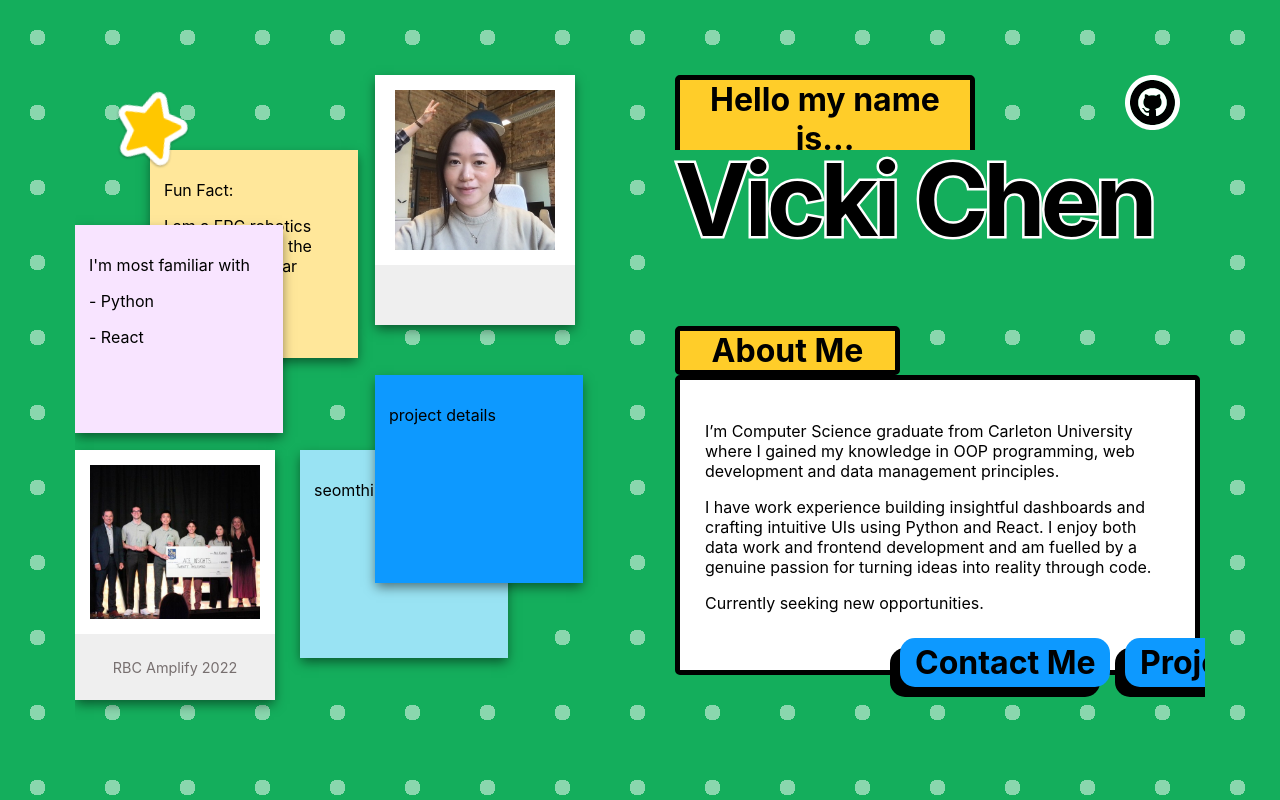
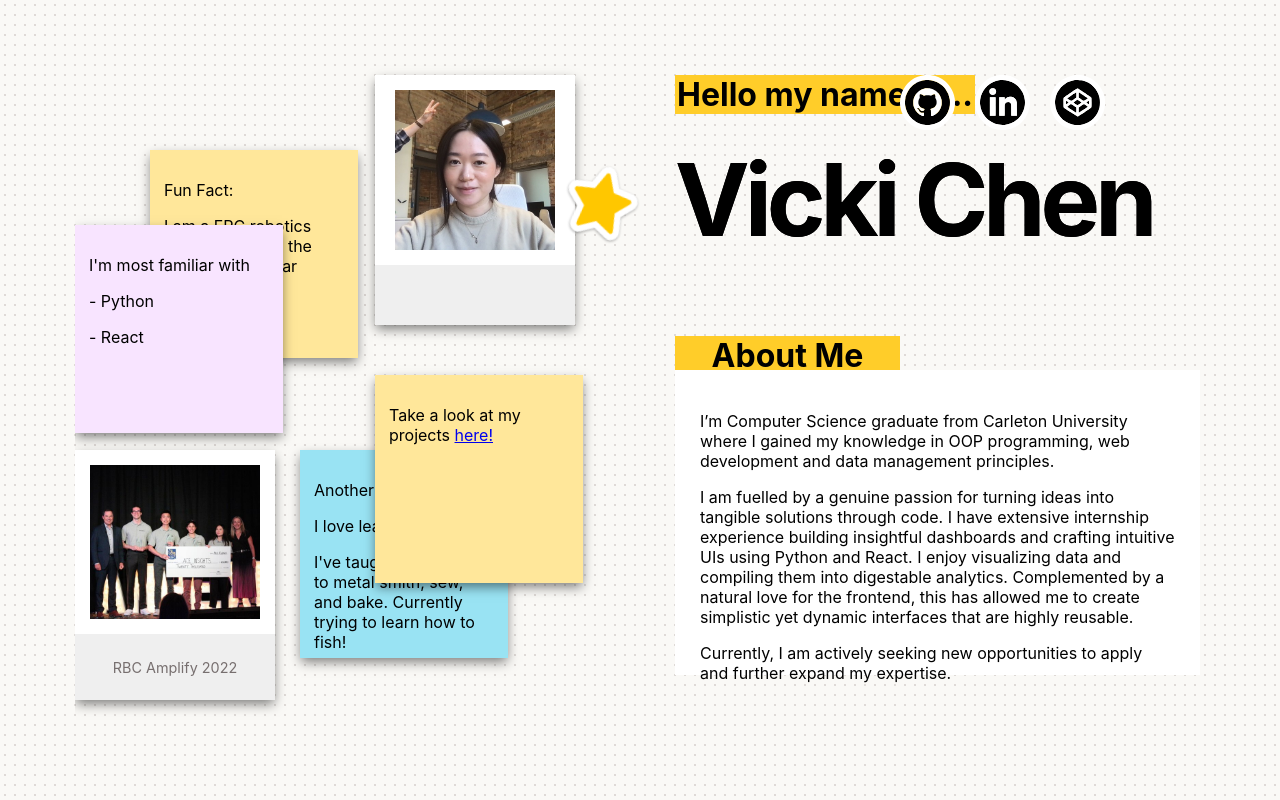
Before and after one commit to missvickies/personal-website, a React (Create React App) app: page / in a window 1280 px wide. Built offline with nearby package versions, Linux system fonts and the light colour scheme; grey boxes are pictures that could not be loaded.

Commit message:
redo design

```diff
--- a/src/App.css
+++ b/src/App.css
@@ -1,7 +1,7 @@
 body{
-    background-image: radial-gradient(rgba(255, 255, 255, 0.5) 15%, transparent 0);
+    background-image: radial-gradient(rgba(41, 12, 12, 0.132) 15%, transparent 0);
     background-position: 0 0 ;
-    background-size: 75px 75px;
+    background-size: 10px 10px;
     float:left;
     min-width:1024px;
 }
--- a/src/components/bordertext.js
+++ b/src/components/bordertext.js
@@ -10,8 +10,6 @@ export default function BorderedText({children}){
 
 const Border = styled.div`
     background: #FFCD29;
-    border: 5px solid #000000;
-    border-radius: 5px;
     text-align:center;
     margin:auto;
 
--- a/src/components/button.jsx
+++ b/src/components/button.jsx
@@ -17,34 +17,25 @@ export default function Button({col,children,linkTo,mailTo}){
 
 
 const ButtonStyle = styled.div`
-    grid-column:${(props)=> props.col};
-    grid-row:-1;
-    gap: 5px;
 z-index:1;
 white-space: nowrap;
-    height:100%;
-    margin-top:50%;
-
-    h1{
-        width:180px;
 margin:0;
+display:flex;
+align-items:center;
+font-size:2em;
+font-weight:bold;
 background: #0D99FF;
-        padding: 5px 15px;
+padding: 15px;
 box-shadow: -10px 10px 0px #000000;
 border-radius: 15px;
-    }
 
-    h1:hover{
+&:hover{
     background-color: var(--yellow)
 }
 
-    h1:active {
+&:active {
     background-color: var(--yellow);
     box-shadow: -5px 5px 0px #000000;
     transform: translate(-10px,10px);
     }
-
-    @media ${device.laptop}{
-        grid-row:-2;
-    }
 `
--- a/src/components/note.jsx
+++ b/src/components/note.jsx
@@ -11,18 +11,32 @@ export default function Note({color,children,row,col}){
 }
 
 const Notepad = styled.div`
-    background: var(--blue);
-    background: ${(props)=>props.color};
-    grid-row:${(props)=> props.row +2};
-    grid-column:${(props)=> props.col +5};
-    -webkit-box-shadow: 0px 5px 11px -1px rgba(0,0,0,0.5);
-    box-shadow: 0px 5px 11px -1px rgba(0,0,0,0.5);
-    padding:14px;
-    width: 180px;
-    height:180px;
     &:hover {
         z-index:1
       }
+
+    @media ${device.mobileS}{
+        width: 0px;
+        height:0px;
+        text-indent: 100%;
+        white-space: nowrap;
+        overflow: hidden;
+    }
+    @media ${device.tablet}{
+        grid-row:${(props)=> props.row +2};
+        grid-column:${(props)=> props.col +5};
+        background: var(--blue);
+        background: ${(props)=>props.color};
+        -webkit-box-shadow: 0px 5px 11px -1px rgba(0,0,0,0.5);
+        box-shadow: 0px 5px 11px -1px rgba(0,0,0,0.5);
+        padding:14px;
+        width: 180px;
+        height:180px;
+
+        //unhide text
+        text-indent: 0;
+        white-space: wrap;
+    }
     @media ${device.laptop}{
         grid-row:${(props)=> props.row};
         grid-column:${(props)=> props.col};
--- a/src/components/polaroid.jsx
+++ b/src/components/polaroid.jsx
@@ -23,13 +23,16 @@ const PolaroidBorder = styled.div`
     -webkit-box-shadow: 0px 5px 11px -1px rgba(0,0,0,0.5);
     box-shadow: 0px 5px 11px -1px rgba(0,0,0,0.5);
     text-align:center;
-    grid-row:5;
-    grid-column:1;
     display:flex;
     height:400px;
     width:350px;
     flex-direction: column;
     justify-content: center;
+
+    @media ${device.mobileS}{
+        grid-row:6/9;
+        grid-column:1;
+    }
 
     @media ${device.laptop}{
         grid-row:${(props)=> props.row};
--- a/src/components/tab.js
+++ b/src/components/tab.js
@@ -1,29 +1,26 @@
 import styled from "styled-components"
 import {device} from "./device"
-import Button from "./button"
 
 export default function Tab(){
     return (
         <FlexContainer>
-                <BorderText><h1>About Me</h1></BorderText>
+            <BorderText><h1>About Me</h1> </BorderText>
             <BorderCard>
             <p>
             I’m Computer Science graduate from Carleton University where I gained my knowledge in OOP programming, web development and data management principles.
             </p>
             <p>
-            I have work experience building insightful dashboards and crafting intuitive UIs using Python and React. I enjoy both data work and frontend development and am fuelled by a genuine passion for turning ideas into reality through code.
+            I am fuelled by a genuine passion for turning ideas into tangible solutions through code.
+            I have extensive internship experience building insightful dashboards and crafting intuitive UIs using Python and React. I enjoy visualizing data and compiling them into digestable analytics. Complemented by a natural love for the frontend, this has allowed me to create simplistic yet dynamic interfaces that are highly reusable.
             </p>
             <p>
-            Currently seeking new opportunities.
+            Currently, I am actively seeking new opportunities to apply and further expand my expertise.
             </p>
             </BorderCard>
-            <Button mailTo="mailto:vickichen@cmail.carleton.ca" col = "4" > <h1>Contact Me </h1></Button>
-            <Button col = "7" linkTo="/projects"><h1>Projects<svg width="62" height="25" viewBox="0 0 62 38" fill="none" xmlns="http://www.w3.org/2000/svg">
-                <path d="M60.7678 20.7678C61.7441 19.7915 61.7441 18.2085 60.7678 17.2322L44.8579 1.32233C43.8815 0.34602 42.2986 0.34602 41.3223 1.32233C40.346 2.29864 40.346 3.88155 41.3223 4.85786L55.4645 19L41.3223 33.1421C40.346 34.1184 40.346 35.7014 41.3223 36.6777C42.2986 37.654 43.8815 37.654 44.8579 36.6777L60.7678 20.7678ZM0 21.5H59V16.5H0V21.5Z" fill="black"/>
-            </svg></h1></Button>
         </FlexContainer>
     )
 }
+
 const FlexContainer =  styled.div`
     display:grid;
     height:100%;
@@ -32,25 +29,24 @@ const FlexContainer =  styled.div`
 `
 const BorderCard = styled.div`
     background-color: white;
-    border: 5px solid #000000;
-    border-radius: 5px;
     padding: 25px;
     grid-column: 1/-1;
-    grid-row: 2/-1;
+    margin-top:-5px;
+    grid-row: 2 / -1;
     display:flex-column;
 
-@media ${device.desktop} {
-    padding: 50px;
-    margin-top:-5px;
-    grid-column: 1/-1;
-    grid-row: 2 /-1;
-}
+    @media ${device.mobileS} {
+        padding: 25px;
+        grid-column: 1/-1;
+    }
+    @media ${device.desktop} {
+        padding: 50px;
+        grid-column: 1/-1;
+    }
 `
 const BorderText = styled.div`
-    grid-column:span 3;
+    grid-column:1 /4;
     background: #FFCD29;
-    border: 5px solid #000000;
-    border-radius: 5px;
     text-align:center;
     margin-top:auto;
 
--- a/src/components/title.js
+++ b/src/components/title.js
@@ -11,15 +11,19 @@ export default function Title({children}){
 }
 
 const BorderTitle = styled.h1`
-font-size: 100px;
+font-size: 80px;
 line-height: 100%;
 letter-spacing: -0.05em;
 margin:0;
 z-index:1;
 -webkit-text-fill-color: black;
--webkit-text-stroke: 5px white;
 position:absolute;
 
+@media ${device.mobileS} {
+    font-size: 80px;
+    grid-row:2;
+    grid-span:4;
+}
 @media ${device.laptop} {
     font-size: 100px;
 }
@@ -29,10 +33,9 @@ position:absolute;
 
 `
 const NoStroke = styled.h1`
-font-size: 100px;
+font-size: 80px;
 line-height: 100%;
 letter-spacing: -0.05em;
--webkit-text-stroke: 5px transparent;
 z-index:2;
 position:absolute;
 margin:0;
--- a/src/index.css
+++ b/src/index.css
@@ -1,8 +1,8 @@
 :root {
   --pink: #F8E4FF;
   --blue: #99E3F3;
-  --darkblue:#0D99FF;
-  --green:#14AE5C;
+  --darkblue:#FFE79A;
+  --green:;
   --yellow:#FFE79A;
   --purple:#7B61FF;
   --fullwidth: 100%;
@@ -27,5 +27,5 @@ code {
 }
 
 a {
-  all: unset;
+  /* all: unset; */
 }
--- a/src/pages/home.js
+++ b/src/pages/home.js
@@ -5,15 +5,13 @@ import Title from '../components/title';
 import Tab from '../components/tab'
 import Dp from '../assets/profile-img/profile.jpeg'
 import StarImg1 from '../assets/profile-img/Star-1.svg'
-import StarImg2 from '../assets/profile-img/Star.svg'
-import CoffeeImg from '../assets/profile-img/mug.svg'
 import Note from "../components/note"
 import { device } from '../components/device';
 import Polaroid from '../components/polaroid';
 import amplifyImage from '../assets/project-img/amplify.jpeg';
 
 export default function Home(){
-    document.body.style.backgroundColor= "var(--green)";
+    document.body.style.backgroundColor= "#FAF9F6";
 
 
     const notes = [
@@ -46,14 +44,22 @@ export default function Home(){
             row:7,
             col:4,
             color: "var(--blue)",
-            text:"seomthing else"
+            text:
+            <div>
+            <p>Another Fun Fact:</p>
+            <p>I love learning.</p>
+            <p>I've taught myself how to metal smith, sew, and bake. Currently trying to learn how to fish! </p>
+        </div>
         },
         {
             uid: "3",
             row:6,
             col:5,
             color: "var(--darkblue)",
-            text:"project details"
+            text:
+            <div>
+                <p>Take a look at my projects <a href ="https://www.notion.so/Hey-there-I-m-Vicki-bc50e4028cb44ce2a6d2c6bebecd5382"> here!</a></p>
+            </div>
         },
     ]
 
@@ -61,22 +67,10 @@ export default function Home(){
         <Grid>
             <div></div>
             <SubGrid>
-                {/* <Links>
-                    <FlexLinks/>
-                </Links> */}
-                {/* <Photo/> */}
-                {/* <Star1>
-                    <img src = {StarImg2} alt = "stars"/>
-                </Star1> */}
+
                 <Star2>
                     <img src = {StarImg1} alt = "star"></img>
                 </Star2>
-                {/* <Note uid="1"/>
-                <Note uid = "1" color = "var(--yellow)"/>
-                <Note color = "var(--pink)"/> */}
-                {/* <Coffee>
-                    <img src = {CoffeeImg} alt = "coffee mug"></img>
-                </Coffee> */}
 
                 {notes.map((note)=>(
                     <Note uid={note.uid} row={note.row} col={note.col} color={note.color}><p>{note.text}</p>
@@ -99,16 +93,16 @@ export default function Home(){
 }
 
 const Star2 = styled.div`
-    z-index:1;
-    grid-column-start: 7;
-    grid-row-start: 3;
-    margin-left:25px;
 
-    -webkit-animation:spin 4s linear infinite;
 
     @media ${device.laptop}{
         grid-column-start: 1;
         grid-row-start: 2;
+        z-index:1;
+        grid-column-start: 7;
+        grid-row-start: 3;
+        margin-left:25px;
+        -webkit-animation:spin 4s linear infinite;
     }
 
 `
@@ -146,13 +140,6 @@ const Star1 = styled.div`
         grid-row-start: 1;
     }
 `
-const Coffee = styled.div`
-    z-index:1;
-    grid-column: 2 / 6;
-    grid-row: 9/ -1;
-    overflow:hidden;
-
-    `
 
 export const Grid = styled.div`
     display:grid;
@@ -184,10 +171,17 @@ export const Links = styled.div`
 `;
 
 export const HorizontalLinks = styled.div`
-    grid-column: 7/-1;
+grid-row:  2;
+@media ${device.mobileS} {
+    grid-column: 1 / -1;
+    grid-row:  5;
+}
+@media ${device.tablet} {
+    grid-column: -4 / -1;
     grid-row:  2;
+}
 @media ${device.laptop} {
-    grid-column: 15 / -1;
+    grid-column: -5 / -2;
     grid-row:  2;
 }
 @media ${device.desktop} {
```
Lines whose indentation alone changed are shown as unchanged.
